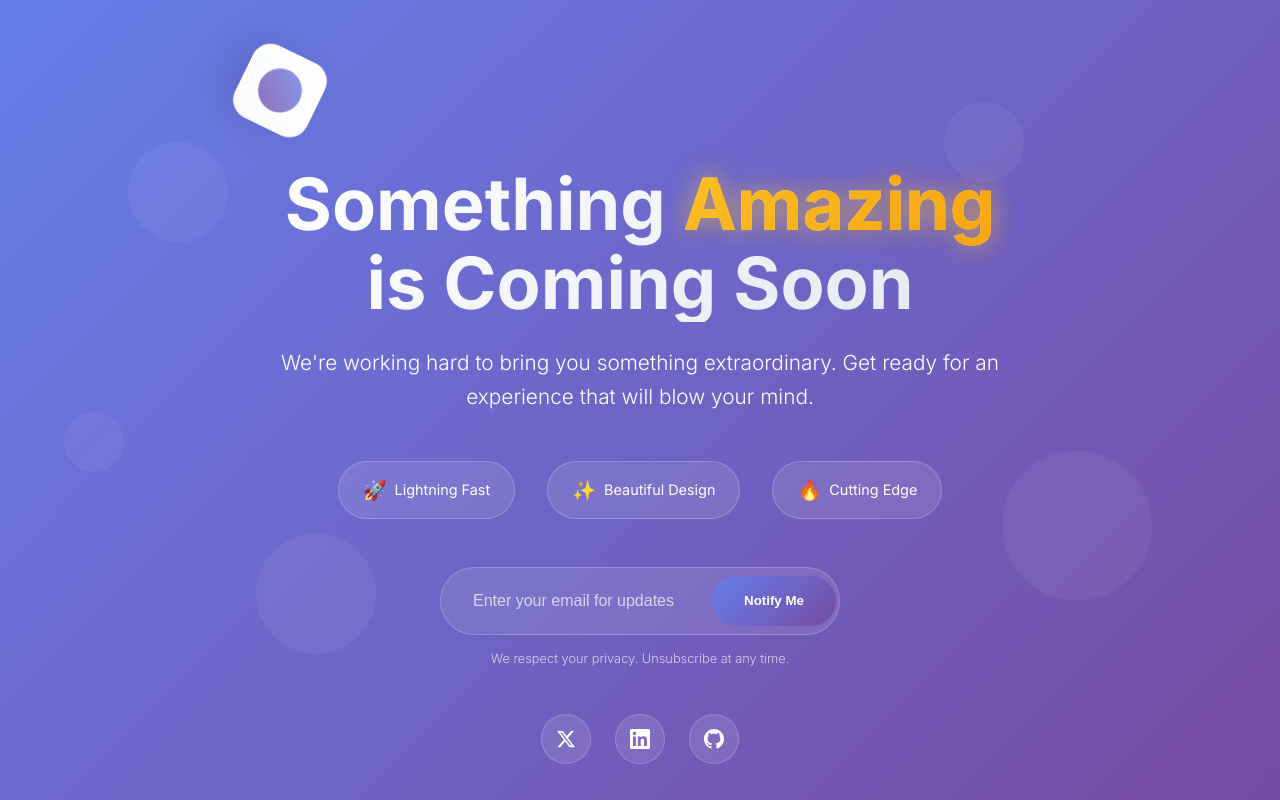
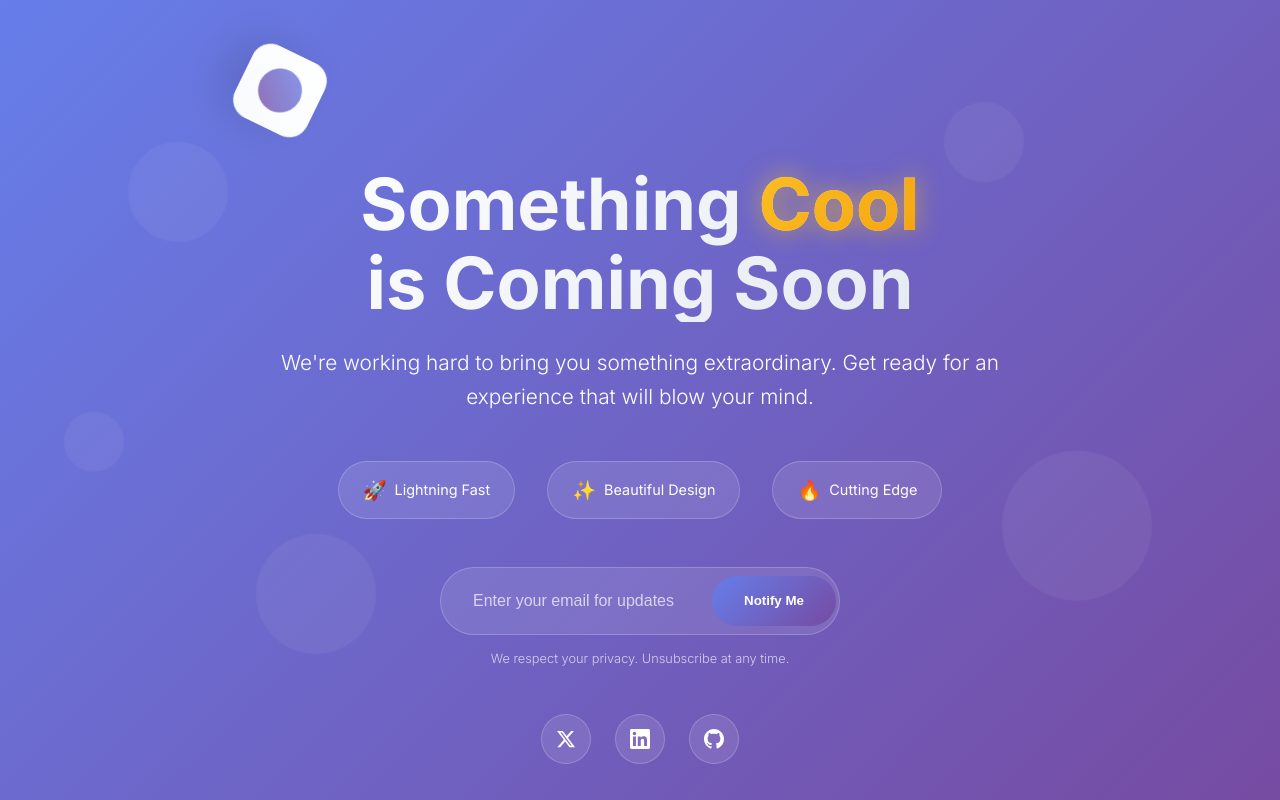
Before and after one commit to reborndigital/starter, a plain HTML site: page index.html in a window 1280 px wide. Drawn offline with Linux system fonts and the light colour scheme.

Commit message:
cool instead of awesome or whatever

```diff
--- a/index.html
+++ b/index.html
@@ -20,7 +20,7 @@
             </div>
 
             <h1 class="main-title">
-                Something <span class="highlight">Amazing</span><br>
+                Something <span class="highlight">Cool</span><br>
                 is Coming Soon
             </h1>
 
```
